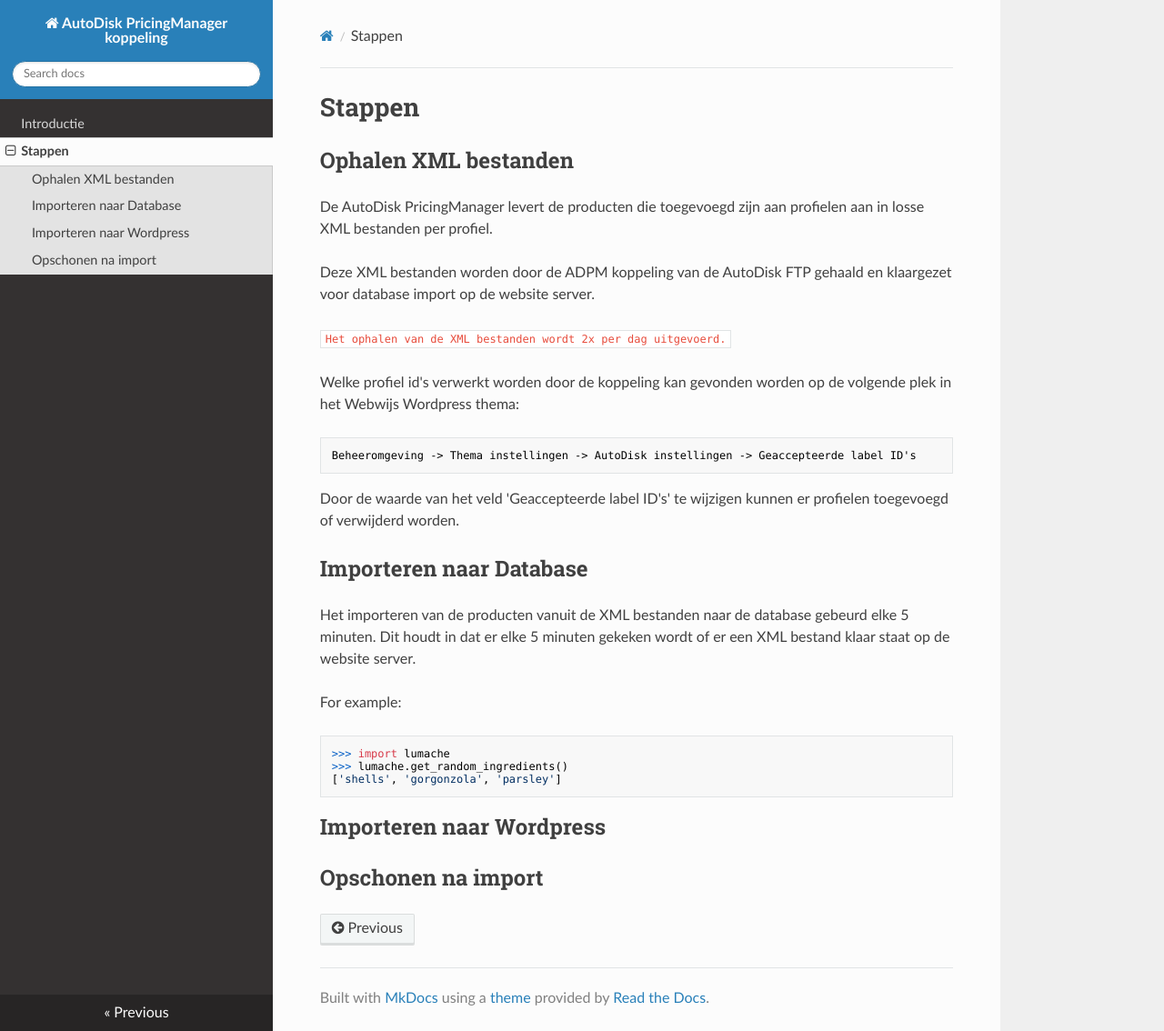
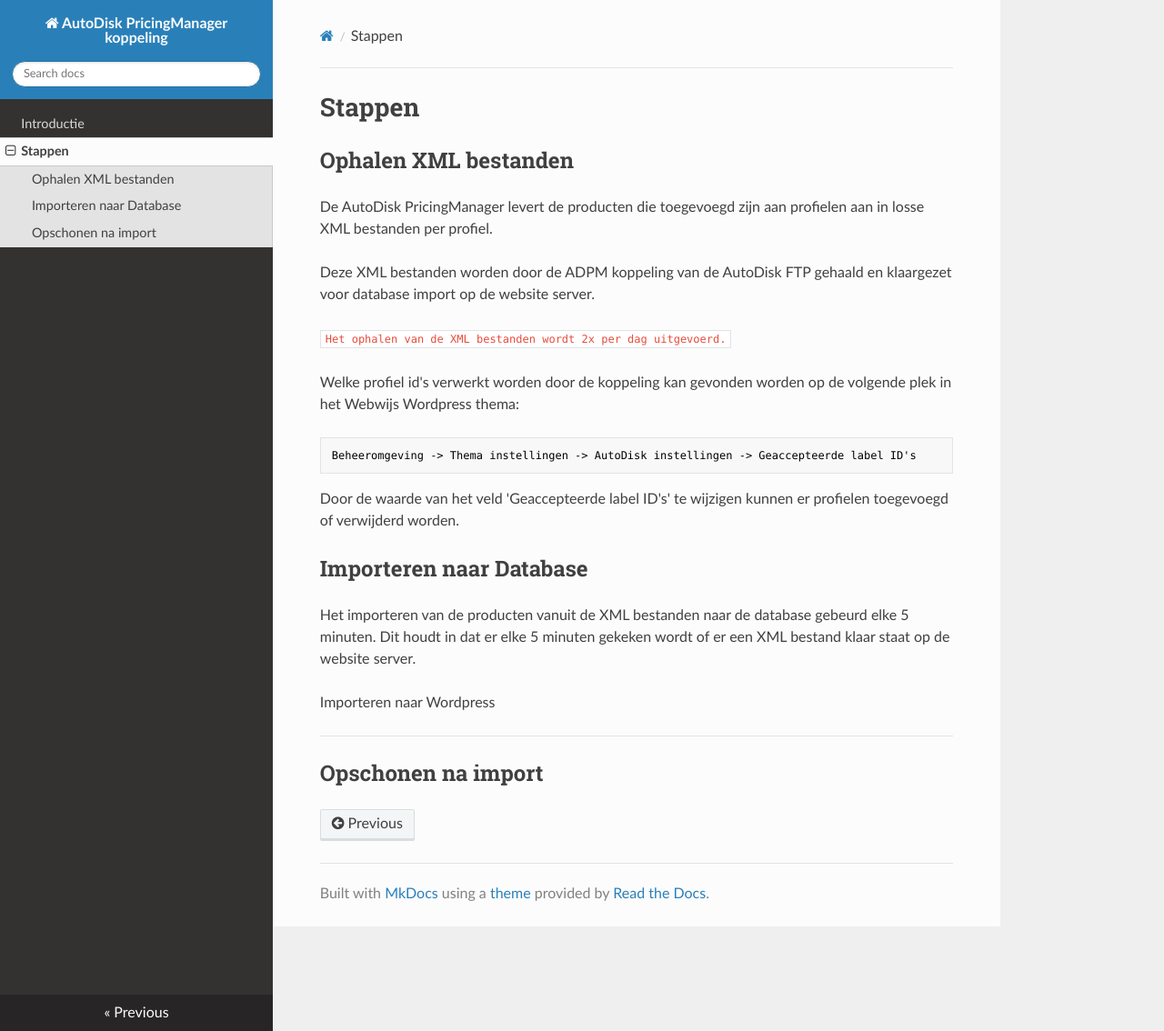
Before and after one commit to Webwijs/AutoDisk, an MkDocs documentation site: the page built from docs/stappen.md, in a window 1280 px wide and 1134 px high. Shown: the whole window at 91% size. Built offline with MkDocs 1.6.1, drawn with Linux system fonts in a browser that asks for light colours; nearby versions of some CDN libraries.

Commit message:
Removing last demo content

````diff
--- a/docs/stappen.md
+++ b/docs/stappen.md
@@ -21,13 +21,11 @@ Importeren naar Database
 ----------------
 Het importeren van de producten vanuit de XML bestanden naar de database gebeurd elke 5 minuten. Dit houdt in dat er elke 5 minuten gekeken wordt of er een XML bestand klaar staat op de website server.
 
-For example:
-
-```python
->>> import lumache
->>> lumache.get_random_ingredients()
-['shells', 'gorgonzola', 'parsley']
-```
+[//]: # (```python)
+[//]: # (>>> import lumache)
+[//]: # (>>> lumache.get_random_ingredients&#40;&#41;)
+[//]: # (['shells', 'gorgonzola', 'parsley'])
+[//]: # (```)
 Importeren naar Wordpress
 ----------------
 
````
